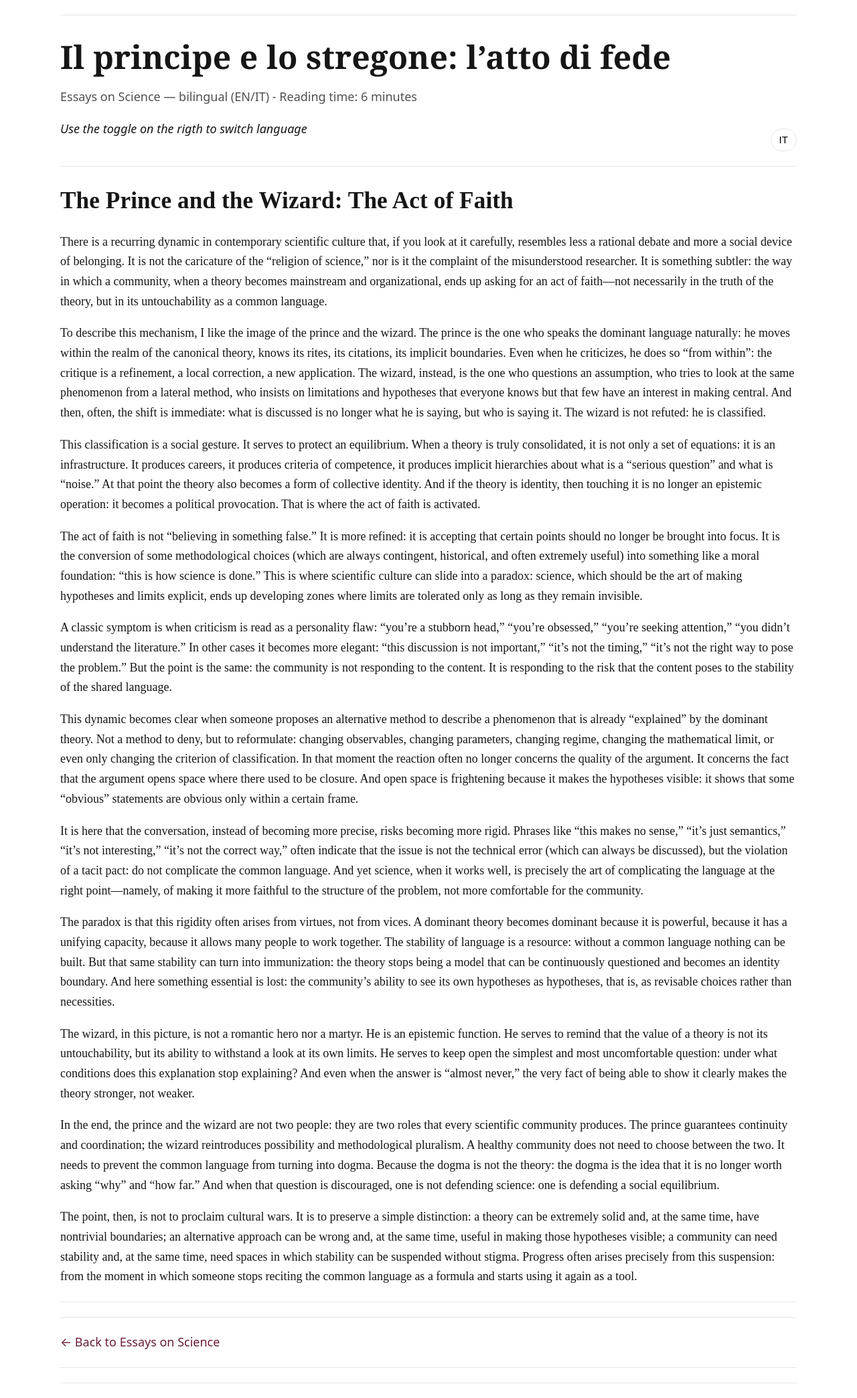
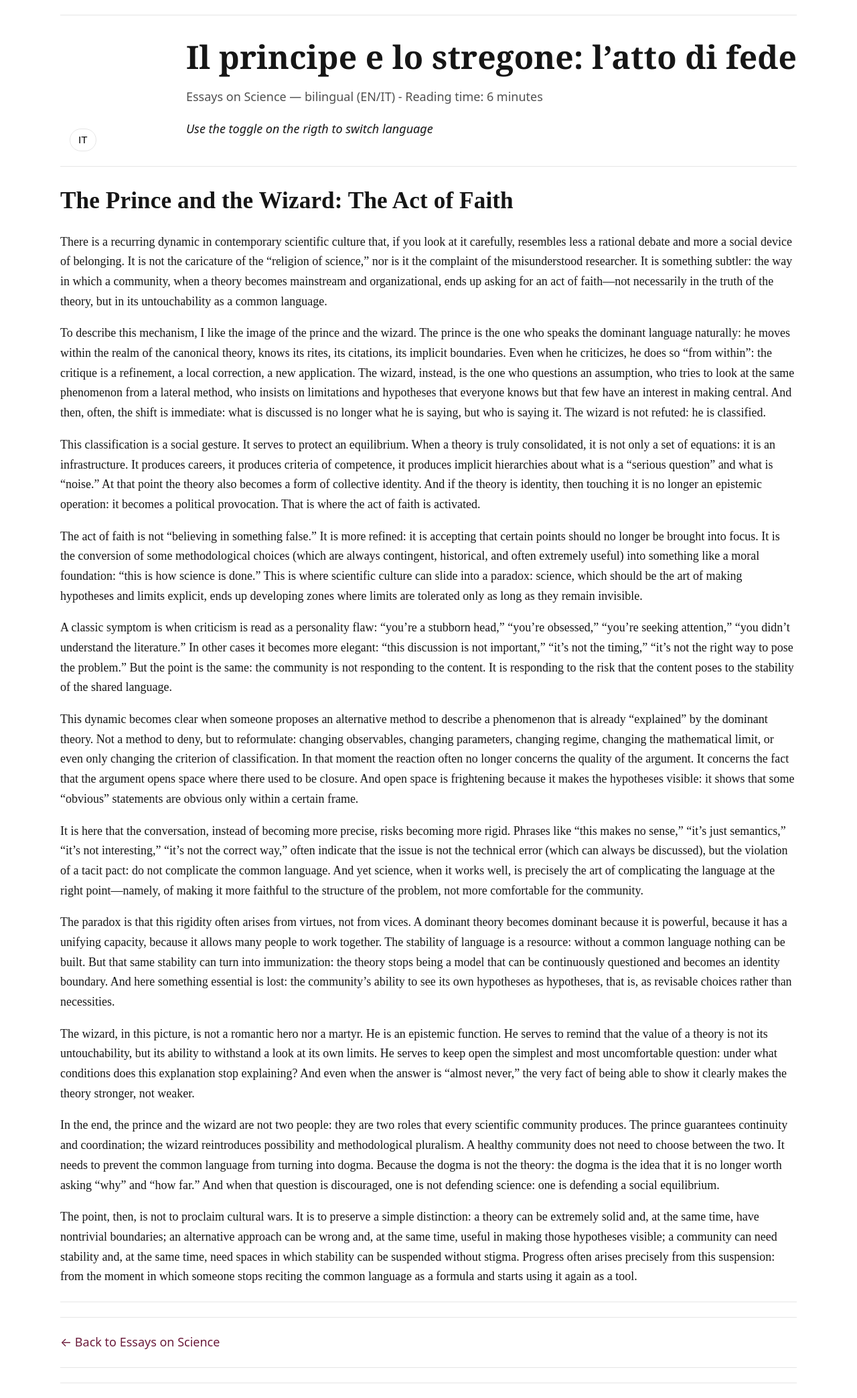
Before and after one commit to ldicairano/website, a Jekyll site: the page essays-on-science/topics/il-principe-e-lo-stregone.html, which Jekyll copies as it is, in a window 1280 px wide. Shown: the whole page at 67% size. Built offline with Jekyll 4.4.1, drawn with Linux system fonts in a browser that asks for light colours.

Commit message:
Update site

```diff
--- a/assets/css/style.css
+++ b/assets/css/style.css
@@ -101,7 +101,7 @@ a:hover{ text-decoration: underline; }
 
 /* Bottone lingua (globale) */
 .lang-toggle{
-  margin-left: 1px;
+  margin-left: 14px;
   display: inline-flex;
   align-items: center;
   gap: 10px;
--- a/essays-on-science/topics/il-principe-e-lo-stregone.html
+++ b/essays-on-science/topics/il-principe-e-lo-stregone.html
@@ -14,14 +14,14 @@
     <div class="sep"></div>
 
     <header style="display:flex; align-items:flex-end; justify-content:space-between; gap:16px;">
+      <!-- BOTTONE LINGUA (sempre uguale) -->
+      <button class="lang-toggle" id="langToggle" type="button" hidden aria-label="Toggle language">EN</button>
       <div>
         <h1 class="page-title" style="margin:0;">Il principe e lo stregone: l’atto di fede</h1>
         <p style="margin:6px 0 0; opacity:.75;">Essays on Science — bilingual (EN/IT) - Reading time: 6 minutes</p>
         <p><em>Use the toggle on the rigth to switch language</em></p>
       </div>
 
-      <!-- BOTTONE LINGUA (sempre uguale) -->
-      <button class="lang-toggle" id="langToggle" type="button" hidden aria-label="Toggle language">EN</button>
     </header>
 
     <div class="sep"></div>
```
